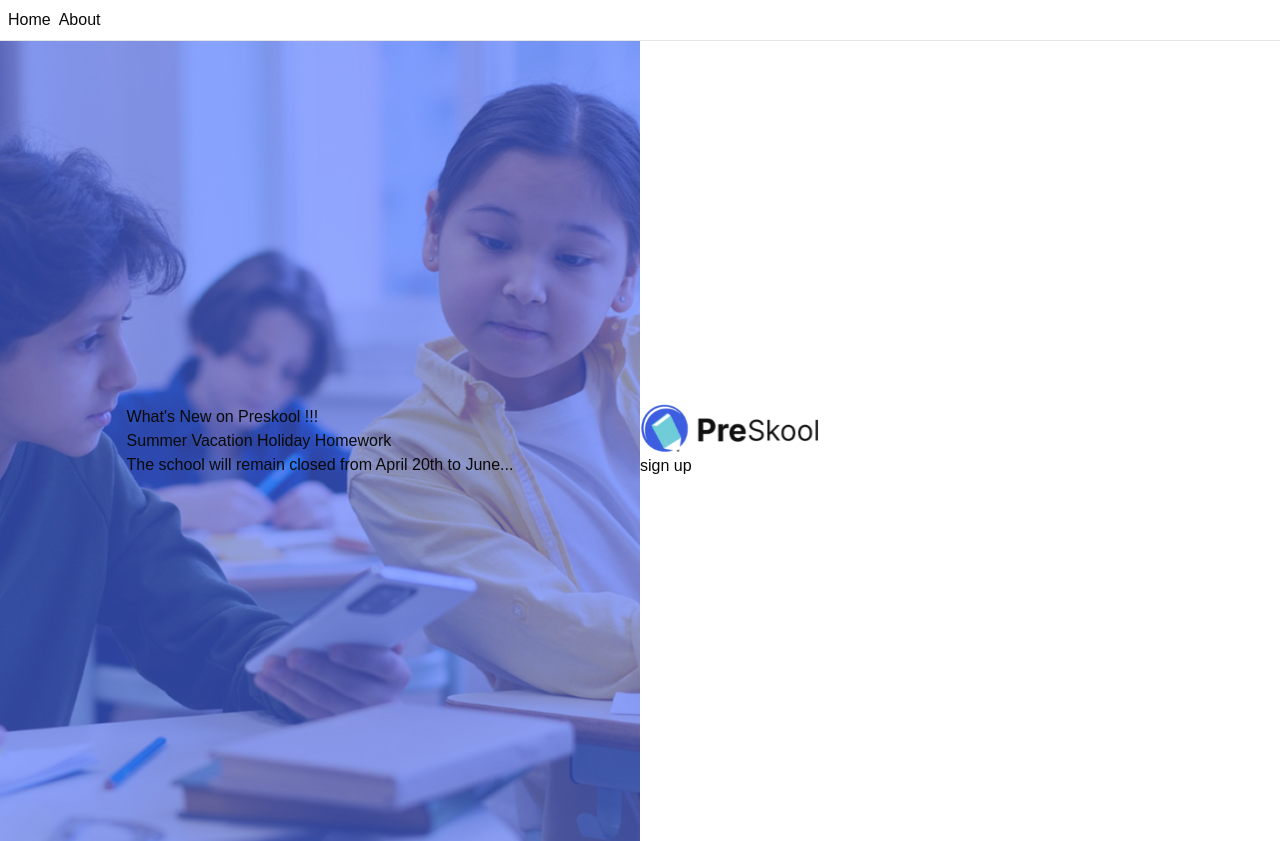
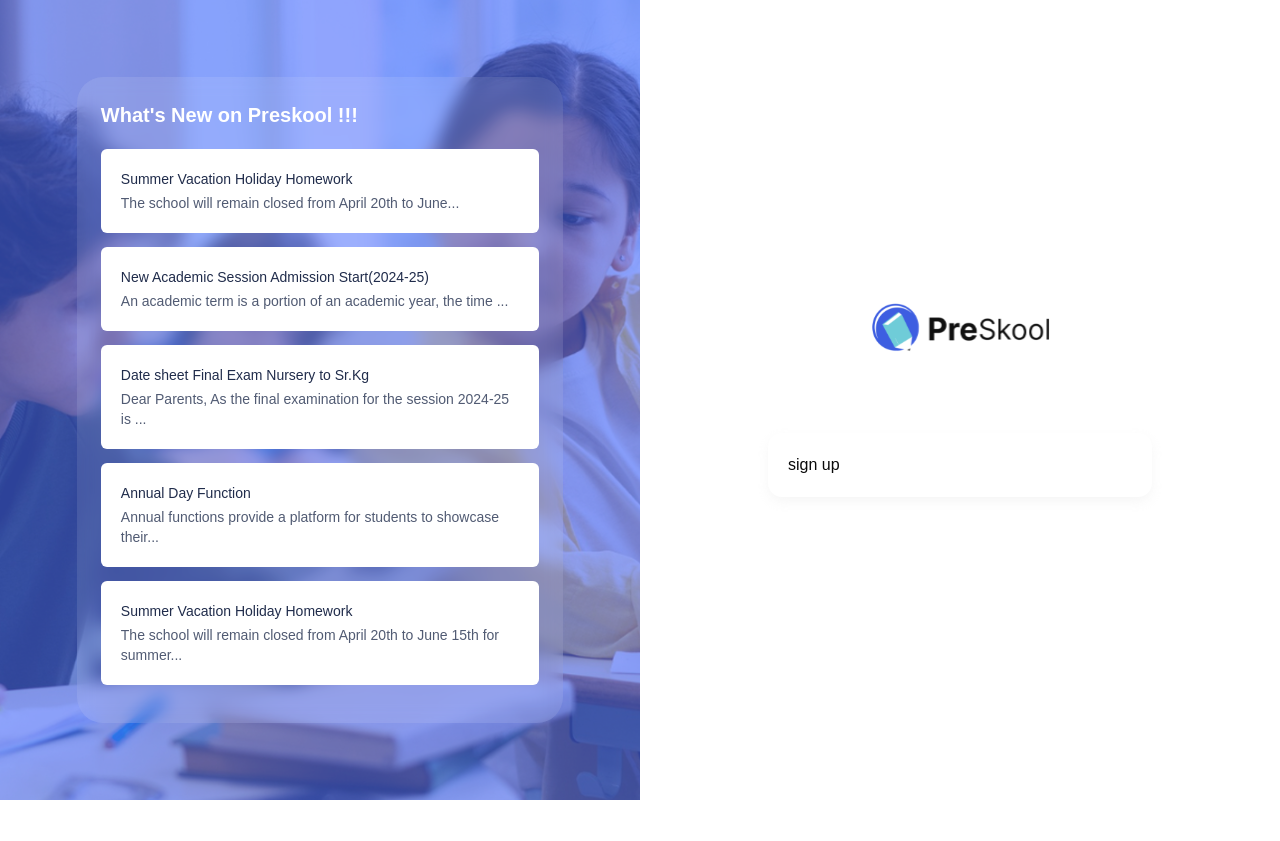
Before and after one commit to ankitsha093/student-managment-system, a React (Vite) app: page /signup in a window 1280 px wide. After the commit the page ends 800 px from the top, so only its background shows below. Built offline with nearby package versions, Linux system fonts and the light colour scheme.

Commit message:
Auth Layout Page Updated (UI)

```diff
--- a/src/index.css
+++ b/src/index.css
@@ -7,7 +7,7 @@
 
 @theme inline {
   --font-heading: var(--font-sans);
-    --font-sans: 'Inter Variable', sans-serif;
+  --font-sans: "Inter Variable", sans-serif;
   --color-sidebar-ring: var(--sidebar-ring);
   --color-sidebar-border: var(--sidebar-border);
   --color-sidebar-accent-foreground: var(--sidebar-accent-foreground);
@@ -128,3 +128,9 @@
     @apply font-sans;
   }
 }
+
+@layer utilities {
+  .shadow-small {
+    @apply shadow-[0px_5px_12px_-1px_rgba(222,222,222,0.3)];
+  }
+}
--- a/src/pages/auth/Auth.tsx
+++ b/src/pages/auth/Auth.tsx
@@ -1,6 +1,38 @@
 import { Link } from "@tanstack/react-router";
 import logo from "@/assets/Logo.svg";
 import BgImage from "@/assets/Auth-Side-Bg-Image.jpg";
+
+type WhatsNewData = {
+  title: string;
+  discription: string;
+};
+
+const WHATSNEWDATA: WhatsNewData[] = [
+  {
+    title: "Summer Vacation Holiday Homework",
+    discription: "The school will remain closed from April 20th to June...",
+  },
+  {
+    title: "New Academic Session Admission Start(2024-25)",
+    discription:
+      "An academic term is a portion of an academic year, the time ...",
+  },
+  {
+    title: "Date sheet Final Exam Nursery to Sr.Kg",
+    discription:
+      "Dear Parents, As the final examination for the session 2024-25 is ...",
+  },
+  {
+    title: "Annual Day Function",
+    discription:
+      "Annual functions provide a platform for students to showcase their...",
+  },
+  {
+    title: "Summer Vacation Holiday Homework",
+    discription:
+      "The school will remain closed from April 20th to June 15th for summer...",
+  },
+];
 
 function Auth({ children }: { children: React.ReactNode }) {
   return (
@@ -9,19 +41,29 @@ function Auth({ children }: { children: React.ReactNode }) {
         className="w-1/2 flex flex-col justify-center items-center p-4  bg-cover bg-center h-screen  relative before:content-[''] before:absolute before:left-0 before:top-0 before:h-full before:w-full before:bg-[#4B6FFF]/60 before:inset-0"
         style={{ backgroundImage: `url(${BgImage})` }}
       >
-        <div className="relative z-10">
-          <h3>What's New on Preskool !!!</h3>
-          <div>
-            <h5>Summer Vacation Holiday Homework</h5>
-            <p>The school will remain closed from April 20th to June...</p>
-          </div>
+        <div className="relative z-10 p-6 bg-white/10 rounded-4xl w-[80%] backdrop-blur-sm">
+          <h3 className="text-white font-semibold text-xl mb-5">
+            What's New on Preskool !!!
+          </h3>
+          {WHATSNEWDATA?.map((DATA, ID) => {
+            return (
+              <div className="bg-white p-5 rounded-sm mb-3.5" key={`a${ID}`}>
+                <h5 className="text-[#202C4B] text-sm font-medium mb-1">
+                  {DATA.title}
+                </h5>
+                <p className="text-sm text-[#515B73]">{DATA.discription}</p>
+              </div>
+            );
+          })}
         </div>
       </div>
       <div className="flex align-center justify-center flex-col w-1/2">
-        <Link to="/">
-          <img src={logo} alt="Preskool Logo" />
-        </Link>
-        {children}
+        <div className="w-[60%] mx-auto flex flex-col gap-20 align-middle justify-center">
+          <Link to="/" className="flex justify-center">
+            <img src={logo} alt="Preskool Logo" />
+          </Link>
+          <div className="shadow-small p-5 rounded-xl">{children}</div>
+        </div>
       </div>
     </div>
   );
--- a/src/routes/__root.tsx
+++ b/src/routes/__root.tsx
@@ -3,15 +3,6 @@ import { TanStackRouterDevtools } from "@tanstack/react-router-devtools";
 
 const RootLayout = () => (
   <>
-    <div className="p-2 flex gap-2">
-      <Link to="/" className="[&.active]:font-bold">
-        Home
-      </Link>{" "}
-      <Link to="/about" className="[&.active]:font-bold">
-        About
-      </Link>
-    </div>
-    <hr />
     <Outlet />
     <TanStackRouterDevtools />
   </>
```
Lines whose indentation alone changed are shown as unchanged.
